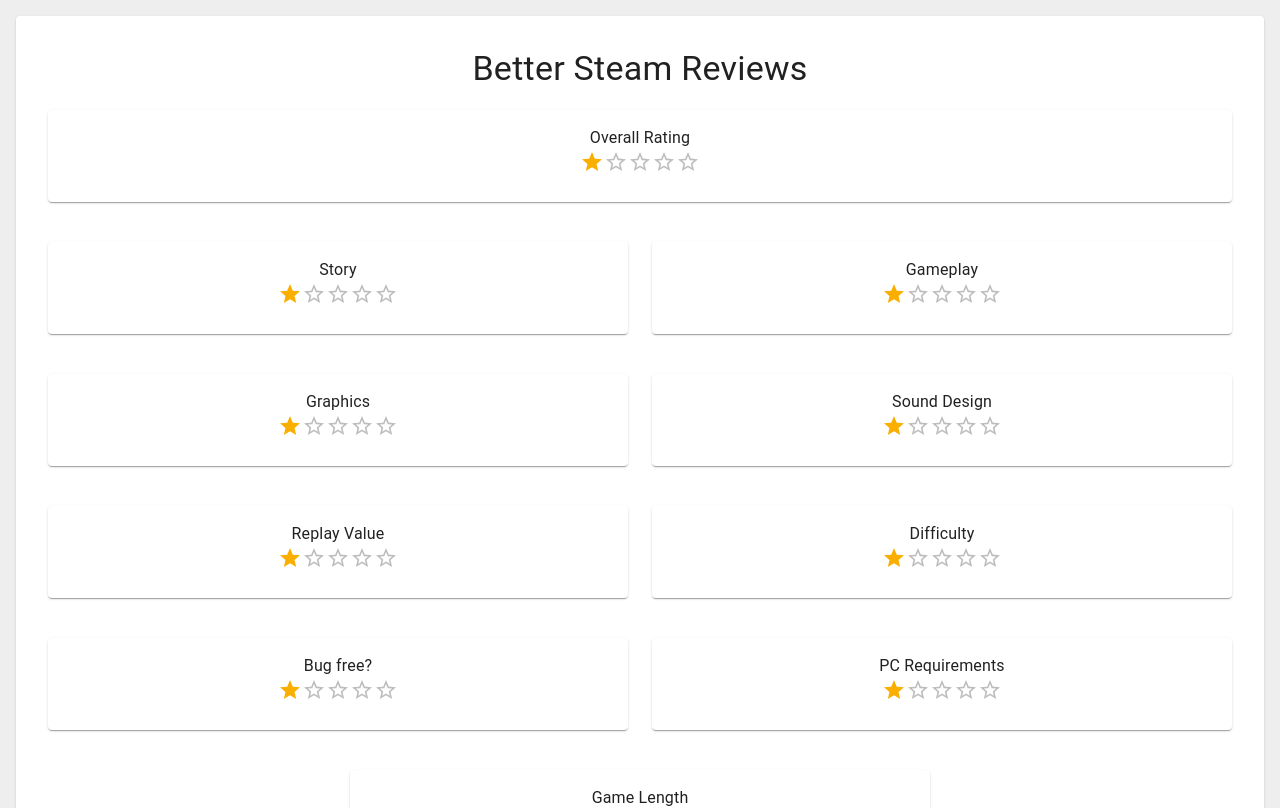
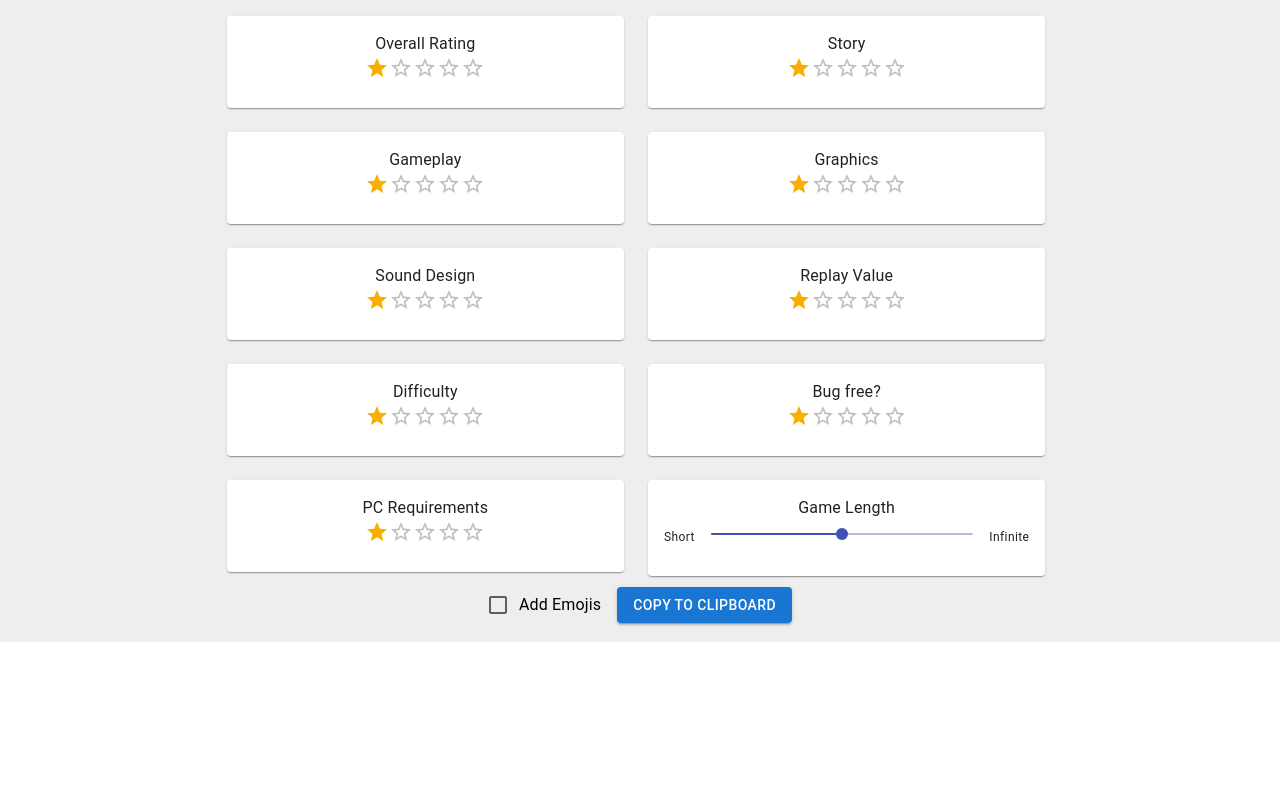
Before and after one commit to nathansmithbz/better-reviews, a React (Create React App) app: page / in a window 1280 px wide. Shown: the top 808 px of the page. Built offline with nearby package versions, Linux system fonts and the light colour scheme.

Commit message:
Add optional emojis and improve layout

```diff
--- a/src/components/Form.tsx
+++ b/src/components/Form.tsx
@@ -1,18 +1,21 @@
 import React, { useState } from "react";
+import { createStyles, makeStyles } from "@material-ui/core";
 import {
-  createStyles,
-  makeStyles,
+  Avatar,
+  Grid,
+  Paper,
   Typography,
-  //Paper,
   Button,
   Snackbar,
-} from "@material-ui/core";
-import { Grid, Paper } from "@mui/material";
+  Checkbox,
+  FormControlLabel,
+} from "@mui/material";
 import MuiAlert, { AlertProps } from "@mui/material/Alert";
 
 import CustomRatingField from "./CustomRatingField";
 import CustomSliderField from "./CustomSliderField";
-import {generateTable} from "./generateTable"
+import Header from "./Header";
+import { generateTable } from "./generateTable";
 
 const Alert = React.forwardRef<HTMLDivElement, AlertProps>(function Alert(
   props,
@@ -21,39 +24,13 @@ const Alert = React.forwardRef<HTMLDivElement, AlertProps>(function Alert(
   return <MuiAlert elevation={6} ref={ref} variant="filled" {...props} />;
 });
 
-const useStyles = makeStyles(() =>
-  createStyles({
-    form: {
-      display: "flex",
-      flexDirection: "column",
-      textAlign: 'center',
-    },
-    container: {
-      backgroundColor: "#ffffff",
-      padding: 30,
-      textAlign: "center",
-    },
-    title: {
-      margin: "0px 0 20px 0",
-    },
-    button: {
-        margin: "20px auto",
-        maxWidth: "15rem",
-    },
-    paper: {
-        padding:'2rem',
-    }
-  })
-);
-
 const Form = () => {
-  const classes = useStyles();
-
-  const handleChange = (event: React.ChangeEvent<HTMLInputElement>) => {};
+  const handleChange = (event: React.ChangeEvent<HTMLInputElement>) => {
+    setEmojiChecked(event.target.checked);
+  };
 
   const handleSubmit = (event: React.FormEvent<HTMLFormElement>) => {
     event.preventDefault();
-    console.log(ratingStory);
     if ("clipboard" in navigator) {
       navigator.clipboard.writeText(
         generateTable(
@@ -66,12 +43,11 @@ const Form = () => {
           ratingDifficulty,
           ratingBugs,
           ratingRequirements,
-          ratingLength
+          ratingLength,
+          emojiChecked
         )
       );
-      setOpen(true);
-    } else {
-      document.execCommand("copy", true, "hi");
+      setSuccessBarOpen(true);
     }
   };
   const [ratingOverall, setratingOverall] = useState<number | null>(1);
@@ -85,108 +61,118 @@ const Form = () => {
   const [ratingRequirements, setRatingRequirements] = useState<number | null>(
     1
   );
+  const [emojiChecked, setEmojiChecked] = React.useState(false);
 
-  const [open, setOpen] = useState(false);
+  const [successBarOpen, setSuccessBarOpen] = useState(false);
 
   const [ratingLength, setRatingLength] = useState<number | number[]>(50);
 
   return (
-    <Paper className={classes.paper}>
-      <Typography variant={"h4"} className={classes.title}>
-        Better Steam Reviews
-      </Typography>
-      <form onSubmit={(e) => handleSubmit(e)} className={classes.form}>
-        <Grid container rowSpacing={5} justifyContent="center" columnSpacing={{ xs: 1, sm: 2, md: 3 }}>
-        <Grid item xs={12}>
+      <Grid container direction="column">
+        <form onSubmit={(e) => handleSubmit(e)}>
+          <Grid item container spacing={2}>
+            <Grid item xs={0} sm={2} />
+            <Grid item xs={12} sm={4}>
               <CustomRatingField
                 value={ratingOverall}
                 setValue={setratingOverall}
                 name={"Overall Rating"}
               ></CustomRatingField>
             </Grid>
-          <Grid item xs={6}>
+            <Grid item xs={12} sm={4}>
               <CustomRatingField
                 value={ratingStory}
                 setValue={setRatingStory}
                 name={"Story"}
               ></CustomRatingField>
             </Grid>
-          <Grid item xs={6}>
+            <Grid item xs={0} sm={2} />
+            <Grid item xs={0} sm={2} />
+            <Grid item xs={12} sm={4}>
               <CustomRatingField
                 value={ratingGameplay}
                 setValue={setRatingGameplay}
                 name={"Gameplay"}
               ></CustomRatingField>
             </Grid>
-          <Grid item xs={6}>
+            <Grid item xs={12} sm={4}>
               <CustomRatingField
                 value={ratingGraphics}
                 setValue={setRatingGraphics}
                 name={"Graphics"}
               ></CustomRatingField>
             </Grid>
-          <Grid item xs={6}>
+            <Grid item xs={0} sm={2} />
+            <Grid item xs={0} sm={2} />
+            <Grid item xs={12} sm={4}>
               <CustomRatingField
                 value={ratingSound}
                 setValue={setRatingSound}
                 name={"Sound Design"}
               ></CustomRatingField>
             </Grid>
-          <Grid item xs={6}>
+            <Grid item xs={12} sm={4}>
               <CustomRatingField
                 value={ratingReplay}
                 setValue={setRatingReplay}
                 name={"Replay Value"}
               ></CustomRatingField>
             </Grid>
-          <Grid item xs={6}>
+            <Grid item xs={0} sm={2} />
+            <Grid item xs={0} sm={2} />
+            <Grid item xs={12} sm={4}>
               <CustomRatingField
                 value={ratingDifficulty}
                 setValue={setRatingDifficulty}
                 name={"Difficulty"}
               ></CustomRatingField>
             </Grid>
-          <Grid item xs={6}>
+            <Grid item xs={12} sm={4}>
               <CustomRatingField
                 value={ratingBugs}
                 setValue={setRatingBugs}
                 name={"Bug free?"}
               ></CustomRatingField>
             </Grid>
-          <Grid item xs={6}>
+            <Grid item xs={0} sm={2} />
+            <Grid item xs={0} sm={2} />
+            <Grid item xs={12} sm={4}>
               <CustomRatingField
                 value={ratingRequirements}
                 setValue={setRatingRequirements}
                 name={"PC Requirements"}
               ></CustomRatingField>
             </Grid>
-          <Grid item xs={12} sm={6} >
+            <Grid item xs={12} sm={4}>
               <CustomSliderField
                 value={ratingLength}
                 setValue={setRatingLength}
                 name={"Game Length"}
               ></CustomSliderField>
+              <Grid item xs={0} sm={2} />
             </Grid>
           </Grid>
-        <Button
-          type={"submit"}
-          variant={"contained"}
-          className={classes.button}
-        >
+          <FormControlLabel
+            control={
+              <Checkbox checked={emojiChecked} onChange={handleChange} />
+            }
+            label="Add Emojis"
+          />
+          <Button type={"submit"} variant={"contained"}>
             Copy to clipboard
           </Button>
           <Snackbar
             anchorOrigin={{ vertical: "bottom", horizontal: "left" }}
-          open={open}
+            open={successBarOpen}
             autoHideDuration={3000}
-          onClose={() => setOpen(false)}
+            onClose={() => setSuccessBarOpen(false)}
           >
             <Alert severity="success" sx={{ width: "100%" }}>
               Coppied to cliboard!
             </Alert>
           </Snackbar>
         </form>
-    </Paper>
+      </Grid>
   );
 };
 
--- a/src/components/generateTable.tsx
+++ b/src/components/generateTable.tsx
@@ -8,7 +8,8 @@ export const generateTable = (
     ratingDifficulty: number | null,
     ratingBugs: number | null,
     ratingRequirements: number | null,
-    ratingLength: number | number[]
+    ratingLength: number | number[],
+    emojiChecked: boolean
   ) => {
     return `
       [hr][/hr]
@@ -18,50 +19,50 @@ export const generateTable = (
       [th]Score[/th]
       [/tr]
       [tr]
-      [td]🏆 Overall Rating[/td]
+      [td]${(emojiChecked) ? "🏆" : ""} Overall Rating[/td]
       [td]${drawStars(ratingOverall)}[/td]
       [/tr]
       [tr]
-      [td]📖 Story[/td]
+      [td]${(emojiChecked) ? "📖" : ""} Story[/td]
       [td]${drawStars(ratingStory)}[/td]
       [/tr]
       [tr]
-      [td]🎮 Gameplay[/td]
+      [td]${(emojiChecked) ? "🎮" : ""} Gameplay[/td]
       [td]${drawStars(ratingGameplay)}[/td]
       [/tr]
       [tr]
-      [td]🎨 Graphics[/td]
+      [td]${(emojiChecked) ? "🎨" : ""} Graphics[/td]
       [td]${drawStars(ratingGraphics)}[/td]
       [/tr]
       [tr]
-      [td]🎵 Sound Design[/td]
+      [td]${(emojiChecked) ? "🎵" : ""} Sound Design[/td]
       [td]${drawStars(ratingSound)}[/td]
       [/tr]
       [tr]
-      [td]↩️ Replay Value[/td]
+      [td]${(emojiChecked) ? "↩" : ""} Replay Value[/td]
       [td]${drawStars(ratingReplay)}[/td]
       [/tr]
       [tr]
-      [td]😧 Difficulty[/td]
+      [td]${(emojiChecked) ? "😧" : ""} Difficulty[/td]
       [td]${drawStars(ratingDifficulty)}[/td]
       [/tr]
       [tr]
-      [td]🐛 Bug free?[/td]
+      [td]${(emojiChecked) ? "🐛" : ""} Bug free?[/td]
       [td]${drawStars(ratingBugs)}[/td]
       [/tr]
       [tr]
-      [td]🖥️ PC Requirements[/td]
+      [td]${(emojiChecked) ? "🖥️" : ""} PC Requirements[/td]
       [td]${drawStars(ratingRequirements)}[/td]
       [/tr]
       [tr]
-      [td]📈 Game Length[/td]
+      [td]${(emojiChecked) ? "📈" : ""} Game Length[/td]
       [td]${drawProgress(ratingLength)}
       [/td]
       [/tr]
       [/table]
 
         Create your own review table right here: https://bettergamereviews.com/
-        🎮 Happy gaming! 🎮
+        ${(emojiChecked) ? "🎮" : ""} Happy gaming! ${(emojiChecked) ? "🎮" : ""}
 
       [hr][/hr]
       `;
```
Lines whose indentation alone changed are shown as unchanged.
